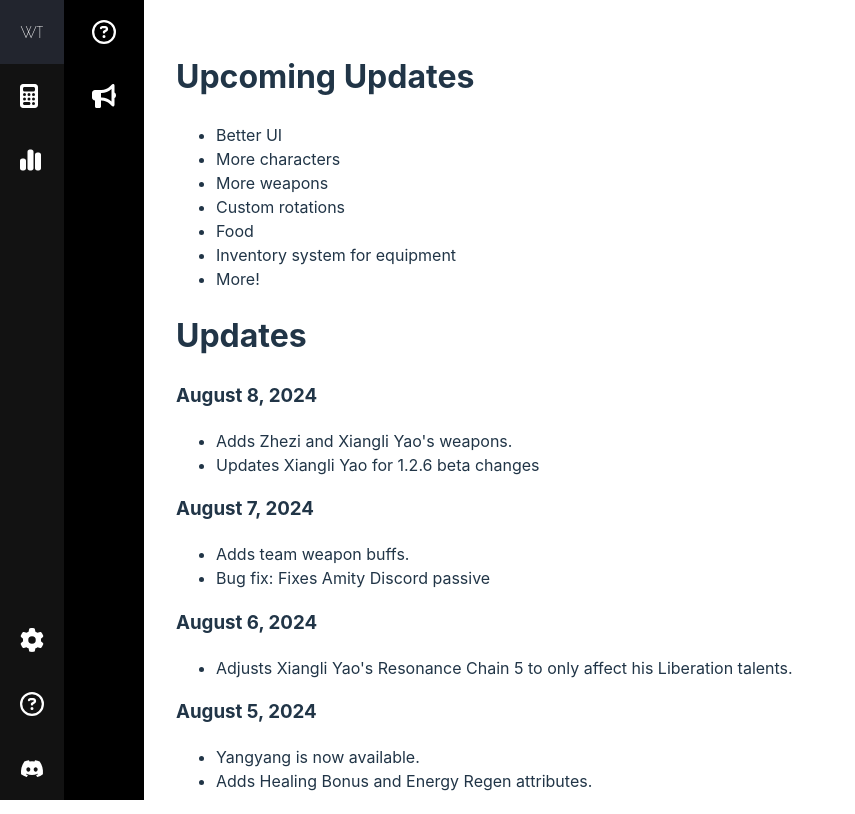
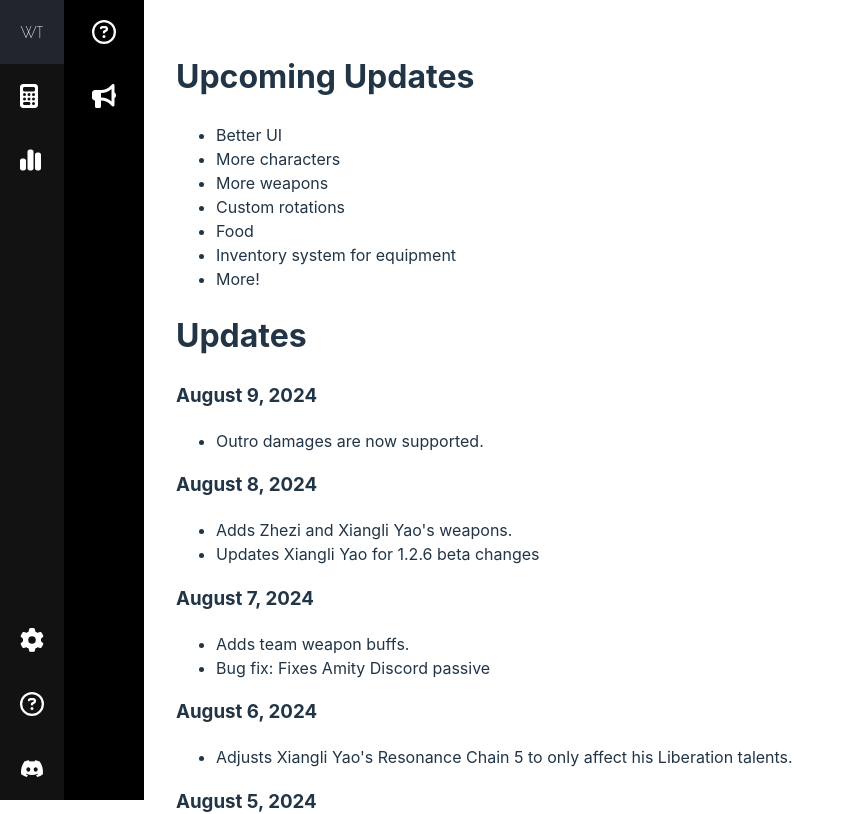
Before and after one commit to ryanbenson/wuthering-waves-optimizer, a Vue app: page /updates in a window 1280 px wide. Shown: the top 814 px of the page, without its empty margins (0-855 px from the left). Built offline with nearby package versions, Linux system fonts and the light colour scheme.

Commit message:
Adds updates for outro release

```diff
--- a/src/pages/UpdatesView.vue
+++ b/src/pages/UpdatesView.vue
@@ -31,6 +31,10 @@
       <li>More!</li>
     </ul>
     <h1>Updates</h1>
+    <h3>August 9, 2024</h3>
+    <ul>
+      <li>Outro damages are now supported.</li>
+    </ul>
     <h3>August 8, 2024</h3>
     <ul>
       <li>Adds Zhezi and Xiangli Yao's weapons.</li>
```
Also changed, not shown: 1 other file (tests, documents, lock files or other folders).
